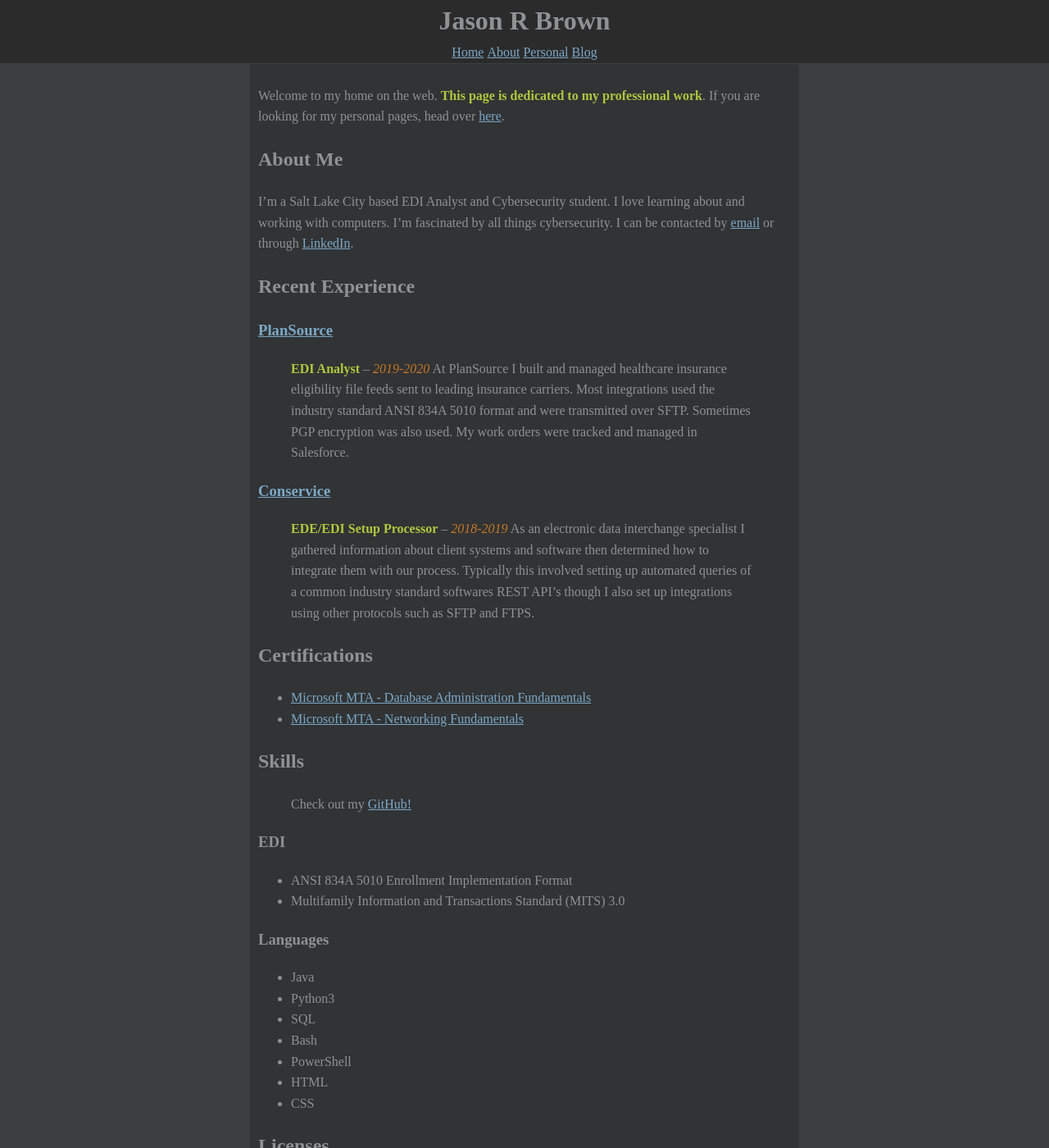
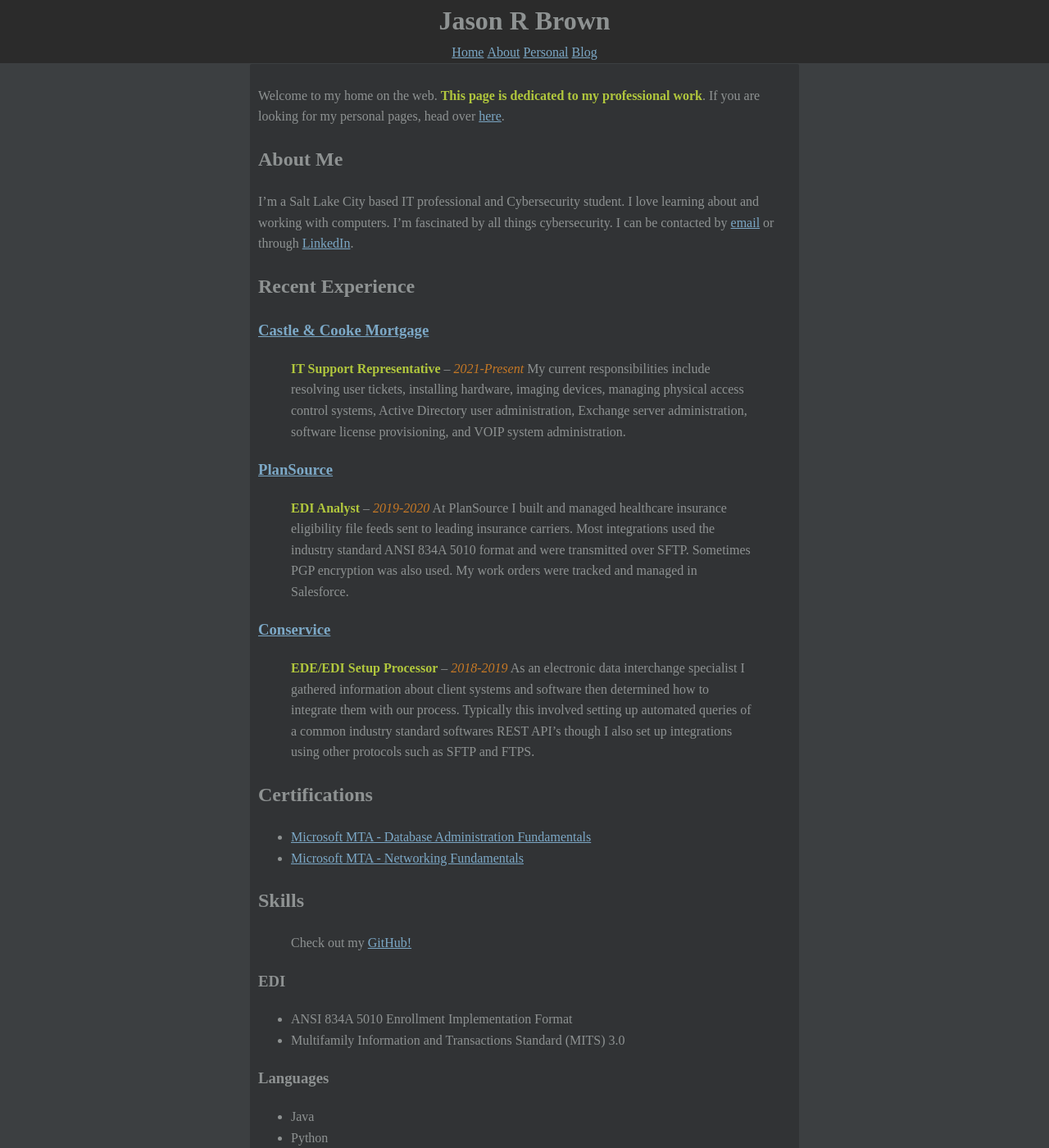
Before and after one commit to noUsernamesLef7/noUsernamesLef7.github.io, a Jekyll site: the page built from index.md, in a window 1280 px wide and 1400 px high. Shown: the whole window at 82% size. Built offline with Jekyll 4.4.1, drawn with Linux system fonts in a browser that asks for light colours; some of the changed text lies outside the part shown.

Commit message:
Add current job to experience list.

```diff
--- a/index.md
+++ b/index.md
@@ -1,6 +1,6 @@
 ---
 layout: default
-date: 2020-06-18
+date: 2021-06-29
 author: Jason Brown
 title: Jason Brown's Site
 ---
@@ -8,10 +8,13 @@ title: Jason Brown's Site
 Welcome to my home on the web. **This page is dedicated to my professional work**. If you are looking for my personal pages, head over [here](/personal).
 
 ## About Me
-I'm a Salt Lake City based EDI Analyst and Cybersecurity student. I love learning about and working with computers. I'm fascinated by all things cybersecurity. I can be contacted by [email](mailto:jason.brown97@protonmail.com) or through [LinkedIn](https://www.linkedin.com/in/jason-brown-a1a964138/).
+I'm a Salt Lake City based IT professional and Cybersecurity student. I love learning about and working with computers. I'm fascinated by all things cybersecurity. I can be contacted by [email](mailto:jason.brown97@protonmail.com) or through [LinkedIn](https://www.linkedin.com/in/jason-brown-a1a964138/).
 
 
 ## Recent Experience
+### [Castle & Cooke Mortgage](https://castlecookemortgage.com)
+> **IT Support Representative** -- *2021-Present* My current responsibilities include resolving user tickets, installing hardware, imaging devices, managing physical access control systems, Active Directory user administration, Exchange server administration, software license provisioning, and VOIP system administration.
+
 ### [PlanSource](https://plansource.com)
 > **EDI Analyst** -- *2019-2020* At PlanSource I built and managed healthcare insurance eligibility file feeds sent to leading insurance carriers. Most integrations used the industry standard ANSI 834A 5010 format and were transmitted over SFTP. Sometimes PGP encryption was also used. My work orders were tracked and managed in Salesforce.
 
@@ -31,10 +34,8 @@ I'm a Salt Lake City based EDI Analyst and Cybersecurity student. I love learnin
 
 ### Languages
 * Java
-* Python3
+* Python
 * SQL
-* Bash
-* PowerShell
 * HTML
 * CSS
 
```
